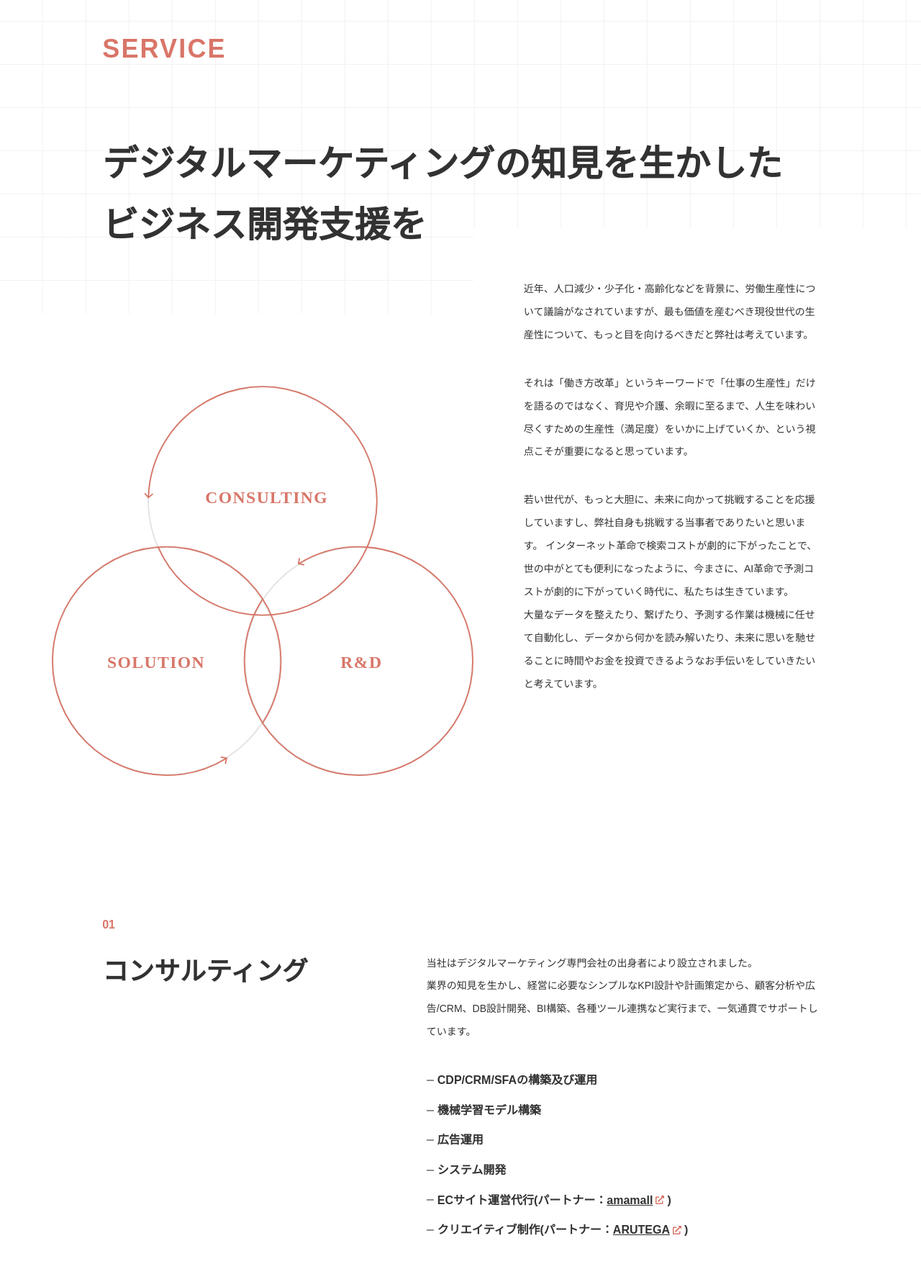
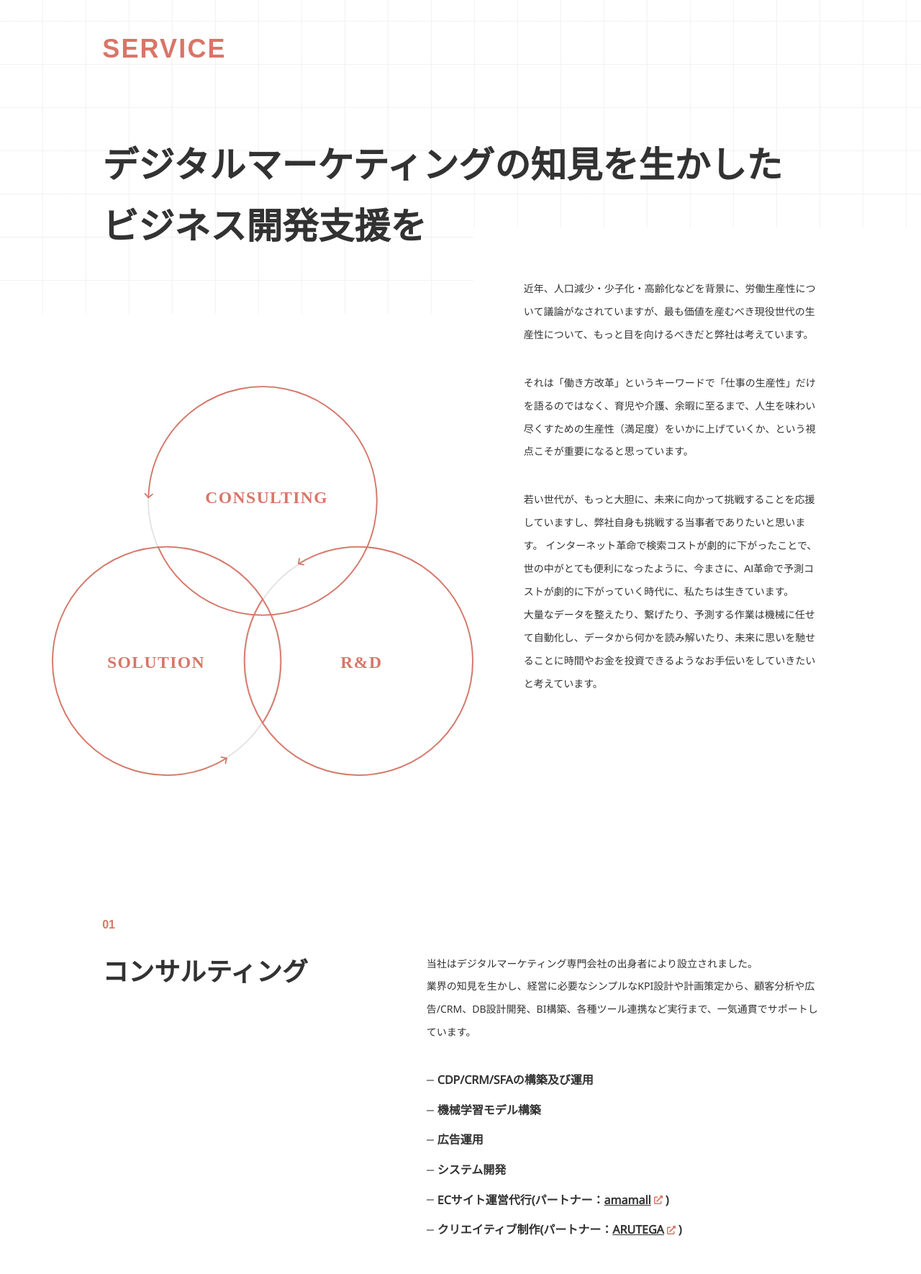
Before and after one commit to Taka0010/SALUD_test, a PHP site: page /service/ in a window 1280 px wide. Shown: the part 150-1920 px from the top of the page at 72% size. Run offline with PHP 8.4, Linux system fonts and the light colour scheme; data that the repository does not hold is empty; some libraries are stand-ins or nearby versions.

Commit message:
fontfamily書き換え

```diff
--- a/css/style.css
+++ b/css/style.css
@@ -151,7 +151,7 @@ body {
       font-weight: bold; } }
 
 .mainTtl--jp {
-  font-family: noto-sans-cjk-jp, sans-serif;
+  font-family: 'Noto Sans', sans-serif;
   color: #323232;
   font-size: 2.6rem;
   font-weight: bold;
@@ -235,7 +235,7 @@ body {
   font-family: brandon-grotesque, sans-serif; }
 
 .jp {
-  font-family: noto-sans-cjk-jp, sans-serif; }
+  font-family: 'Noto Sans', sans-serif; }
 
 .header__menuList, .footer__menuList {
   letter-spacing: .06em; }
@@ -1004,7 +1004,7 @@ body {
         margin-bottom: 3rem; } }
   .servicePoints__box {
     color: #323232;
-    font-family: noto-sans-cjk-jp, sans-serif; }
+    font-family: 'Noto Sans', sans-serif; }
     @media only screen and (min-width: 600px) {
       .servicePoints__box {
         display: flex;
@@ -1103,7 +1103,7 @@ body {
 .about__jpTtl {
   color: #323232;
   font-size: 2.6rem;
-  font-family: noto-sans-cjk-jp, sans-serif;
+  font-family: 'Noto Sans', sans-serif;
   font-weight: bold;
   line-height: 1.54;
   padding-bottom: 2.5rem; }
@@ -1123,7 +1123,7 @@ body {
   z-index: 10;
   color: #323232;
   font-size: 1.4rem;
-  font-family: noto-sans-cjk-jp, sans-serif;
+  font-family: 'Noto Sans', sans-serif;
   line-height: 2.28;
   background: #fff; }
   .about__txtBox::before, .about__txtBox::after {
@@ -1334,7 +1334,7 @@ body {
     letter-spacing: .06em;
     margin-bottom: 1.5rem; }
   .member__introduction {
-    font-family: noto-sans-cjk-jp, sans-serif;
+    font-family: 'Noto Sans', sans-serif;
     font-size: 1.2rem;
     color: #323232;
     letter-spacing: .06em;
@@ -1432,7 +1432,7 @@ body {
         width: 55rem;
         margin-left: 8rem; } }
     .aboutLogo__expContainer--txt {
-      font-family: noto-sans-cjk-jp, sans-serif;
+      font-family: 'Noto Sans', sans-serif;
       font-size: 1.4rem;
       line-height: 2;
       margin-bottom: 4rem; }
@@ -1474,7 +1474,7 @@ body {
 
 .contactForm {
   background: #fff;
-  font-family: noto-sans-cjk-jp, sans-serif;
+  font-family: 'Noto Sans', sans-serif;
   margin-bottom: 16rem; }
   @media only screen and (min-width: 600px) {
     .contactForm {
--- a/scss/layout/_base.scss
+++ b/scss/layout/_base.scss
@@ -51,7 +51,7 @@
   font-family: brandon-grotesque, sans-serif;
 }
 .jp{
-  font-family: noto-sans-cjk-jp, sans-serif;
+  font-family: 'Noto Sans', sans-serif;
 }
 
 .header__menuList,.footer__menuList{
--- a/scss/module/_components.scss
+++ b/scss/module/_components.scss
@@ -112,7 +112,7 @@
   }
 }
 .mainTtl--jp{
-  font-family: noto-sans-cjk-jp, sans-serif;
+  font-family: 'Noto Sans', sans-serif;
   color: $color-font;
   font-size: 2.6rem;
   font-weight: bold;
--- a/scss/page/_about.scss
+++ b/scss/page/_about.scss
@@ -14,7 +14,7 @@
   &__jpTtl{
     color: $color-font;
     font-size: 2.6rem;
-    font-family: noto-sans-cjk-jp, sans-serif;
+    font-family: 'Noto Sans', sans-serif;
     font-weight: bold;
     line-height: 1.54;
     padding-bottom: 2.5rem;
@@ -36,7 +36,7 @@
     z-index: 10;
     color: $color-font;
     font-size: 1.4rem;
-    font-family: noto-sans-cjk-jp, sans-serif;
+    font-family: 'Noto Sans', sans-serif;
     line-height: 2.28;
     background: $color-white;
     &::before,&::after{
@@ -292,7 +292,7 @@
     margin-bottom: 1.5rem;
   }
   &__introduction{
-    font-family: noto-sans-cjk-jp, sans-serif;
+    font-family: 'Noto Sans', sans-serif;
     font-size: 1.2rem;
     color: $color-font;
     letter-spacing: .06em;
@@ -413,7 +413,7 @@
       margin-left: 8rem;
     }
     &--txt{
-      font-family: noto-sans-cjk-jp, sans-serif;
+      font-family: 'Noto Sans', sans-serif;
       font-size: 1.4rem;
       line-height: 2;
       margin-bottom: 4rem;
--- a/scss/page/_contact.scss
+++ b/scss/page/_contact.scss
@@ -37,7 +37,7 @@
 }
 .contactForm{
   background: $color-white;
-  font-family: noto-sans-cjk-jp, sans-serif;
+  font-family: 'Noto Sans', sans-serif;
   margin-bottom: 16rem;
   @include respond(tab-port){
     margin-bottom: 45rem;
--- a/scss/page/_service.scss
+++ b/scss/page/_service.scss
@@ -166,7 +166,7 @@
   }
   &__box{
     color: $color-font;
-    font-family: noto-sans-cjk-jp, sans-serif;
+    font-family: 'Noto Sans', sans-serif;
     @include respond(tab-port){
       display: flex;
       justify-content: space-between;
```
